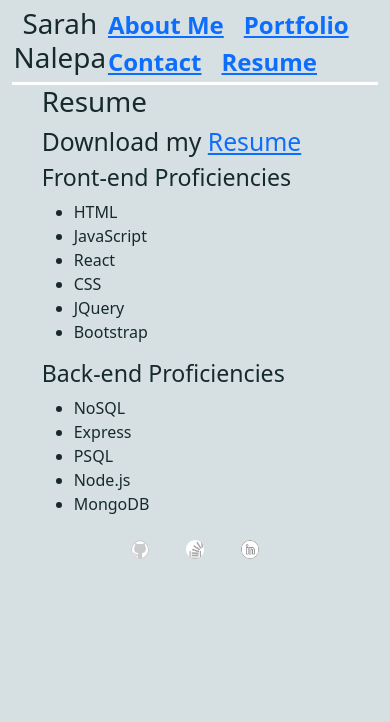
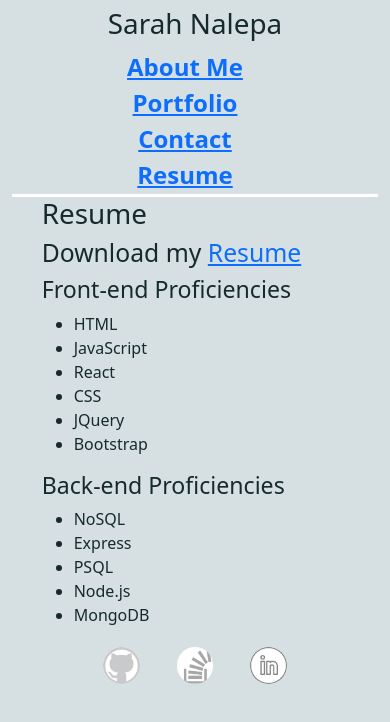
Before and after one commit to snalepa11/react-portfolio, a React (Vite) app in the folder react-portfoliov/: page /resume in a window 390 px wide. Shown: the top 722 px of the page. Built offline with nearby package versions, Linux system fonts and the light colour scheme.

Commit message:
mobile flex

```diff
--- a/react-portfoliov/src/App.css
+++ b/react-portfoliov/src/App.css
@@ -84,3 +84,20 @@ footer {
 .margint {
   margin-top: 20px;
 }
+
+@media (max-width: 500px){
+  header {
+    flex-direction: column;
+    & ul {
+      flex-direction: column;
+    }
+  }
+  footer {
+    & img {
+      max-width: 10%;
+      max-height: 10%;
+    }
+  }
+
+
+}
--- a/react-portfoliov/src/pages/Portfolio.jsx
+++ b/react-portfoliov/src/pages/Portfolio.jsx
@@ -9,7 +9,7 @@ import shells from '../assets/stationary.jpeg'
 export default function Portfolio(){
     return (
         <div class='margint'>
-            <h1 class='left'>Portfolio</h1>
+            <h1>Portfolio</h1>
             <div class='flex-wrap'>
             <div >
                 <a href='https://github.com/snalepa11/Note-taker'><img class = 'tree' src={tree} alt = "a palm tree by a white house" /></a>
```
